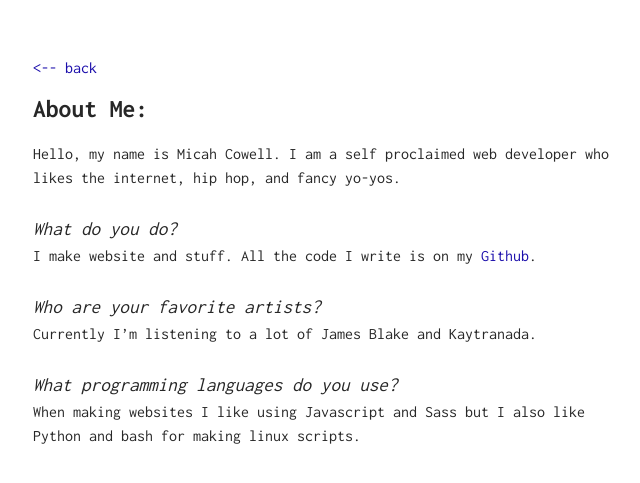
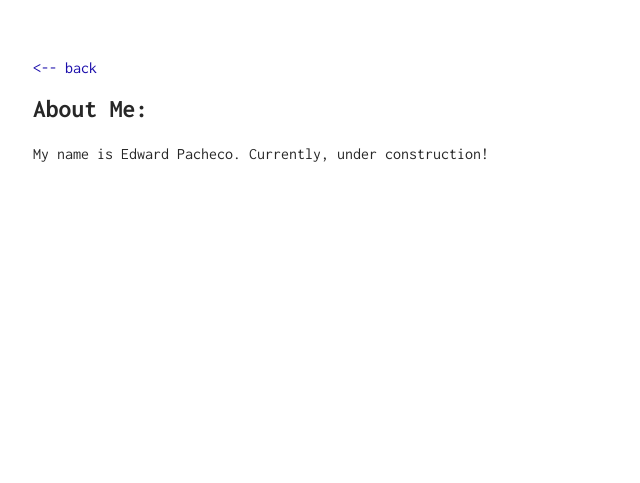
Before and after one commit to jatundata/jatundata.github.io, a Jekyll site: the page built from me/index.md, in a window 1280 px wide. Shown: the top 483 px of the page, without its empty margins (307-947 px from the left). Built offline with Jekyll 4.4.1, drawn with Linux system fonts in a browser that asks for light colours.

```diff
--- a/CNAME
+++ /dev/null
@@ -1 +0,0 @@
-micahcowell.com
--- a/_config.yml
+++ b/_config.yml
@@ -3,8 +3,8 @@ permalink: /blog/:title
 
 
 # My variables
-name: Micah Cowell
-description: Futuristic web design
+name: Jatundata
+description: Short reviews of big data tools
 google_verification: null
 
 
--- a/_data/navigation.yml
+++ b/_data/navigation.yml
@@ -5,7 +5,7 @@
   url: /me
 
 - title: github
-  url: https://github.com/getmicah
+  url: https://github.com/edwardspc
 
 - title: twitter
-  url: https://twitter.com/getmicah
+  url: https://twitter.com/byghis
--- a/index.html
+++ b/index.html
@@ -3,6 +3,7 @@ layout: default
 ---
 
 {% include header.html %}
+<!--
 <div class="portfolio">
     <h1>Web Design:</h1>
     <ul>
@@ -13,6 +14,11 @@ layout: default
         {% endfor %}
     </ul>
 </div>
+-->
+<div class="portfolio">
+    <h3>Short notes about big data.</h3>
+</div>
+
 <div class="blog">
     <h1>Blog Posts:</h1>
     <ul>
--- a/me/index.md
+++ b/me/index.md
@@ -2,13 +2,4 @@
 layout: about
 ---
 
-Hello, my name is Micah Cowell. I am a self proclaimed web developer who likes the internet, hip hop, and fancy yo-yos.
-
-# What do you do?
-I make website and stuff. All the code I write is on my [Github](https://github.com/getmicah).
-
-# Who are your favorite artists?
-Currently I'm listening to a lot of James Blake and Kaytranada.
-
-# What programming languages do you use?
-When making websites I like using Javascript and Sass but I also like Python and bash for making linux scripts.
+My name is Edward Pacheco. Currently, under construction!
```
Also changed, not shown: _posts/2016-07-23-what-is-apache-spark.md (added, +6 -0 lines).
